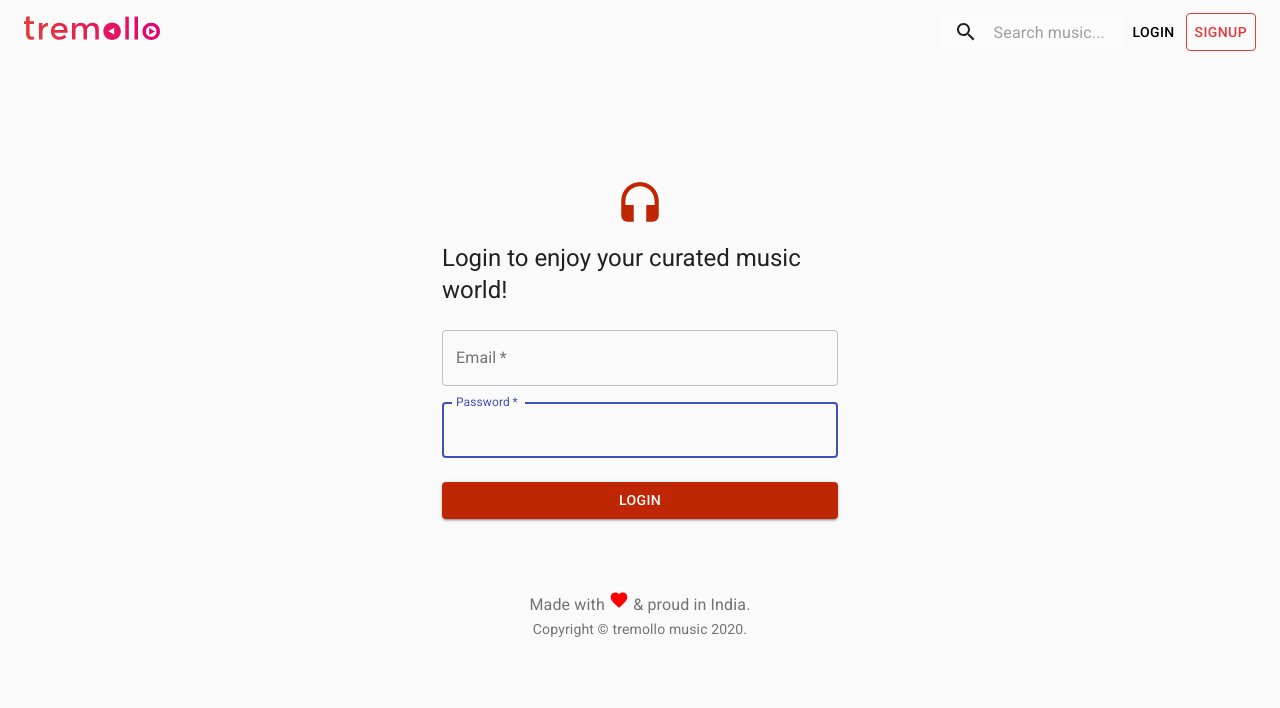
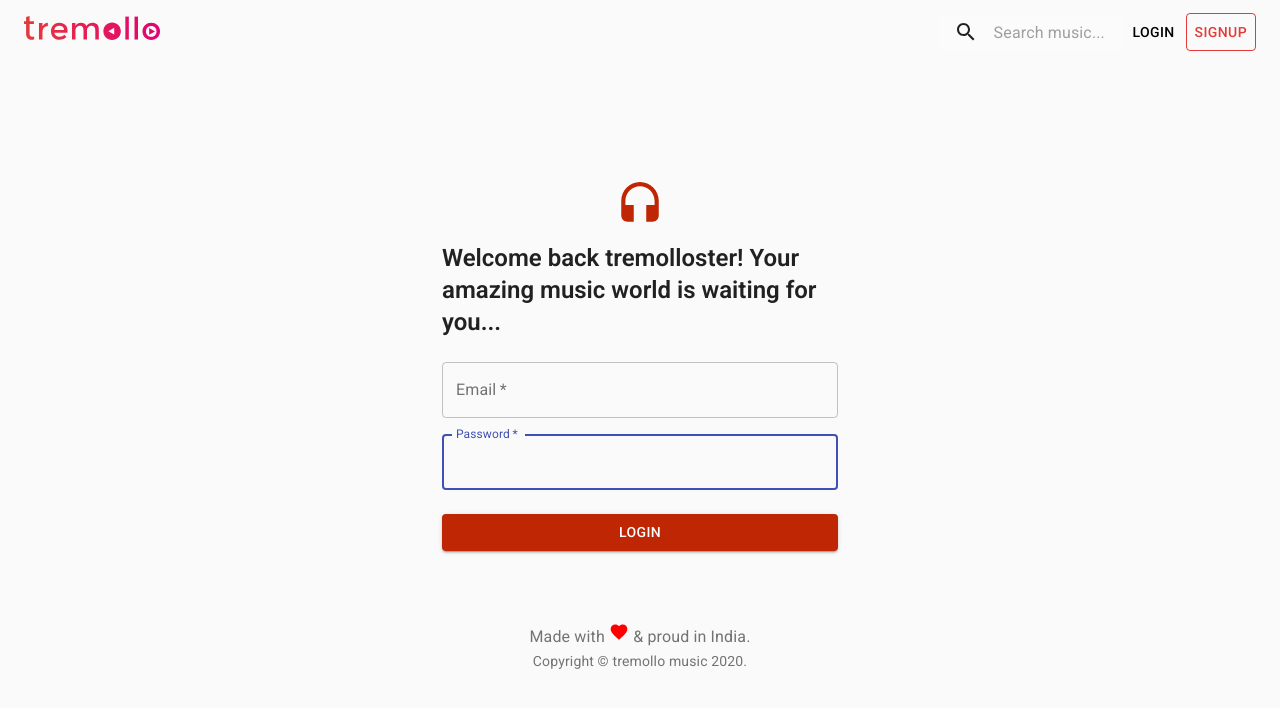
Before and after one commit to saaketc/Tremollo, a React (Create React App) app: page /auth/login in a window 1280 px wide. Shown: the top 708 px of the page. Built offline with nearby package versions, Linux system fonts and the light colour scheme.

Commit message:
heading in auth changes

```diff
--- a/src/components/auth/login.js
+++ b/src/components/auth/login.js
@@ -33,7 +33,7 @@ const Login = () => {
         <>
             <Form
                 postSubmitLogic={postSubmitLogic}
-                heading='Login to enjoy your curated music world!'
+                heading='Welcome back tremolloster! Your amazing music world is waiting for you...'
                 fields={fields}
 
                 button={button} />
--- a/src/components/common/form.js
+++ b/src/components/common/form.js
@@ -49,6 +49,9 @@ const useStyles = makeStyles(theme => ({
     submit: {
         margin: theme.spacing(3, 0, 2),
     },
+    heading: {
+        fontWeight:'600'
+    }
 }));
 
 export default function Form(props) {
@@ -77,7 +80,7 @@ export default function Form(props) {
                     <IconButton><HeadsetIcon style={{ fontSize: '50px', color: color }} /></IconButton>
                 }
 
-                <Typography component="h1" variant="h5">
+                <Typography component="h1" variant="h5" className={classes.heading}>
                     {heading}
         </Typography>
                 <form className={classes.form} noValidate onSubmit={handleSubmit}>
```
